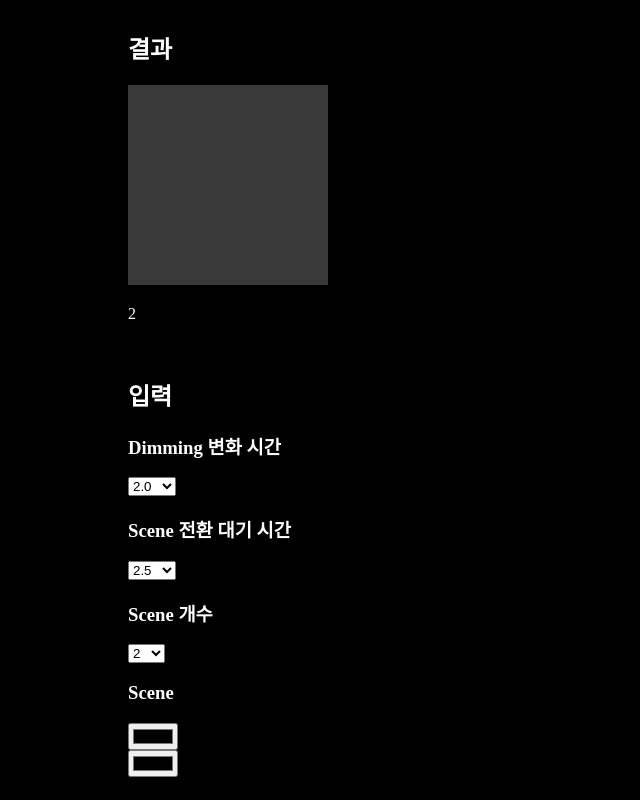
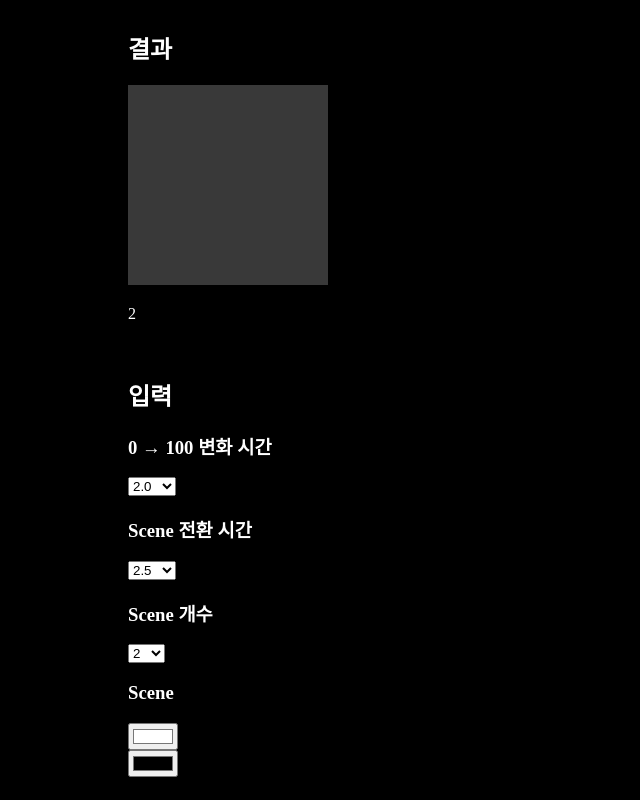
Before and after one commit to enthusapp/autoGen, a React (Create React App) app: page / in a window 1280 px wide. Shown: the whole page, without its empty margins (0-640 px from the left). Built offline with nearby package versions, Linux system fonts and the light colour scheme.

Commit message:
color inputs

```diff
--- a/src/InputForm.tsx
+++ b/src/InputForm.tsx
@@ -1,5 +1,5 @@
 import React from 'react';
-import { getId, Inputs } from './Utils';
+import { getId, hexToRgb, Inputs, rgbTohex } from './Utils';
 
 interface Props {
   inputs: Inputs;
@@ -12,7 +12,7 @@ function InputForm({ inputs, setInputs }: Props) {
   return (
     <div>
       <h2>입력</h2>
-      <h3>Dimming 변화 시간</h3>
+      <h3>0 → 100 변화 시간</h3>
       <select
         name="colorChangeTime"
         value={colorChangeTime}
@@ -26,7 +26,7 @@ function InputForm({ inputs, setInputs }: Props) {
           <option key={getId()}>{(i / 10 + 0.2).toFixed(1)}</option>
         ))}
       </select>
-      <h3>Scene 전환 대기 시간</h3>
+      <h3>Scene 전환 시간</h3>
       <select
         name="sceneChangeTime"
         value={sceneChangeTime}
@@ -54,9 +54,19 @@ function InputForm({ inputs, setInputs }: Props) {
         ))}
       </select>
       <h3>Scene</h3>
-      {Array.from({ length: Number(colorsMax) }).map(() => (
+      {Array.from({ length: Number(colorsMax) }).map((_, i) => (
         <div>
-          <input name="color" key={getId()} type="color" />
+          <input
+            name="color"
+            key={getId()}
+            type="color"
+            value={rgbTohex(inputs.colors[i] || [0, 0, 0])}
+            onChange={({ target: { value } }) =>
+              setInputs((draft) => {
+                draft.colors[i] = hexToRgb(value);
+              })
+            }
+          />
         </div>
       ))}
     </div>
--- a/src/Result.tsx
+++ b/src/Result.tsx
@@ -64,9 +64,9 @@ function Result({ inputs }: Props) {
         nowColors[i] = Math.round(previousColor + colorChangedTime / stepTime);
       });
       // eslint-disable-next-line no-console
-      console.log(colorChangedTime, nowColors, stepTime);
+      // console.log(colorChangedTime, nowColors, stepTime);
 
-      context.fillStyle = `RGB(${nowColors[0]}, ${nowColors[0]}, ${nowColors[0]})`;
+      context.fillStyle = `RGB(${nowColors[0]}, ${nowColors[1]}, ${nowColors[2]})`;
       context.fillRect(0, 0, width, height);
 
       stepChangedTime = now;
--- a/src/Utils.ts
+++ b/src/Utils.ts
@@ -1,3 +1,4 @@
+/* eslint-disable @typescript-eslint/no-non-null-assertion */
 let id = 1;
 
 export function getId() {
@@ -11,3 +12,25 @@ export interface Inputs {
   sceneChangeTime: string;
   colors: Array<Array<number>>;
 }
+
+export function hexToRgb(gr: string) {
+  const cs =
+    gr.length === 4
+      ? /^#?([a-f\d]{1})([a-f\d]{1})([a-f\d]{1})$/i.exec(gr)!
+      : /^#?([a-f\d]{2})([a-f\d]{2})([a-f\d]{2})$/i.exec(gr)!;
+
+  const r = parseInt(cs[1], 16);
+  const g = parseInt(cs[2], 16);
+  const b = parseInt(cs[3], 16);
+  return [r, g, b];
+}
+
+export function fillZero(e: string) {
+  return e.length === 1 ? `0${e}` : e;
+}
+
+export function rgbTohex(rgb: Array<number>) {
+  return `#${fillZero(rgb[0].toString(16))}${fillZero(
+    rgb[1].toString(16),
+  )}${fillZero(rgb[2].toString(16))}`;
+}
```
